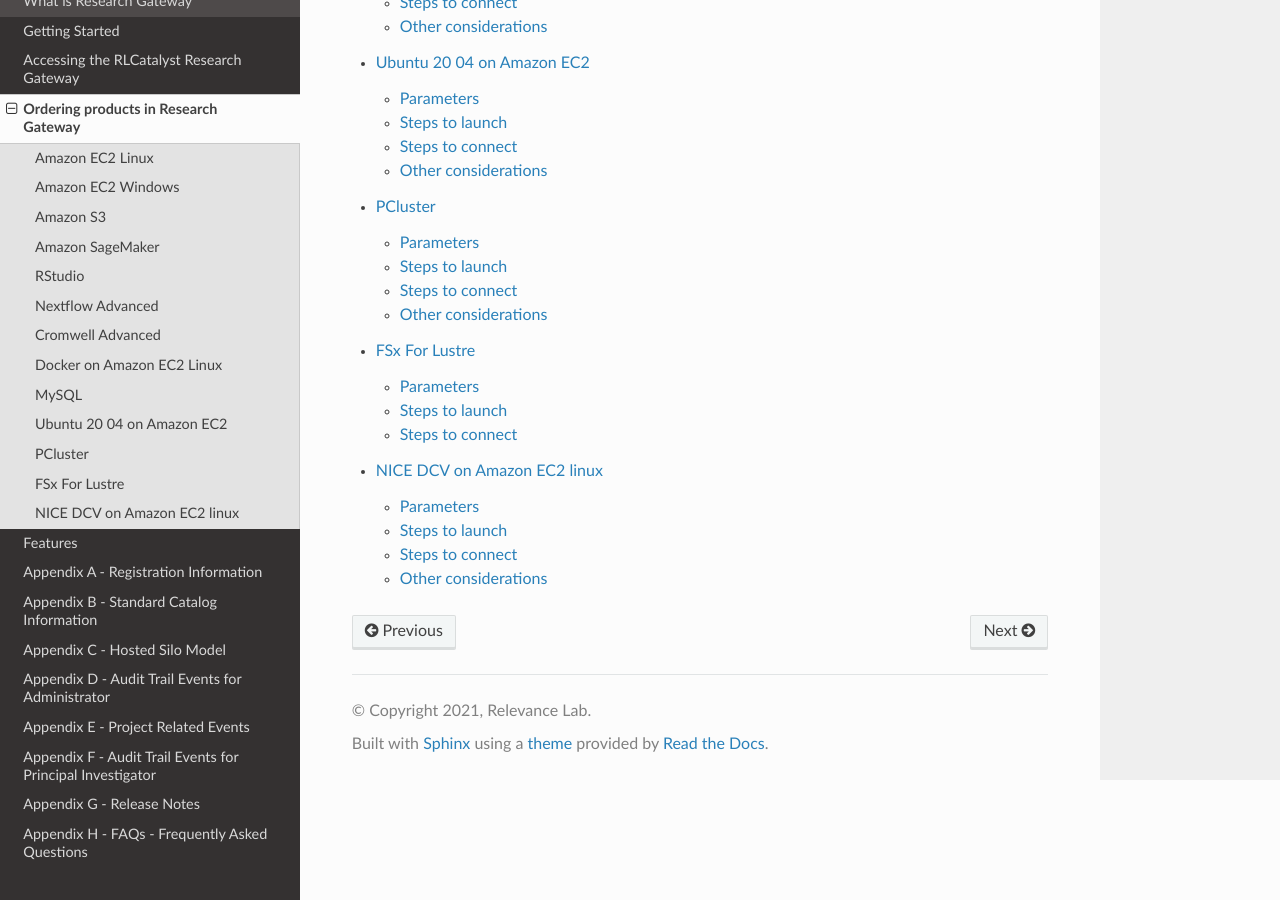
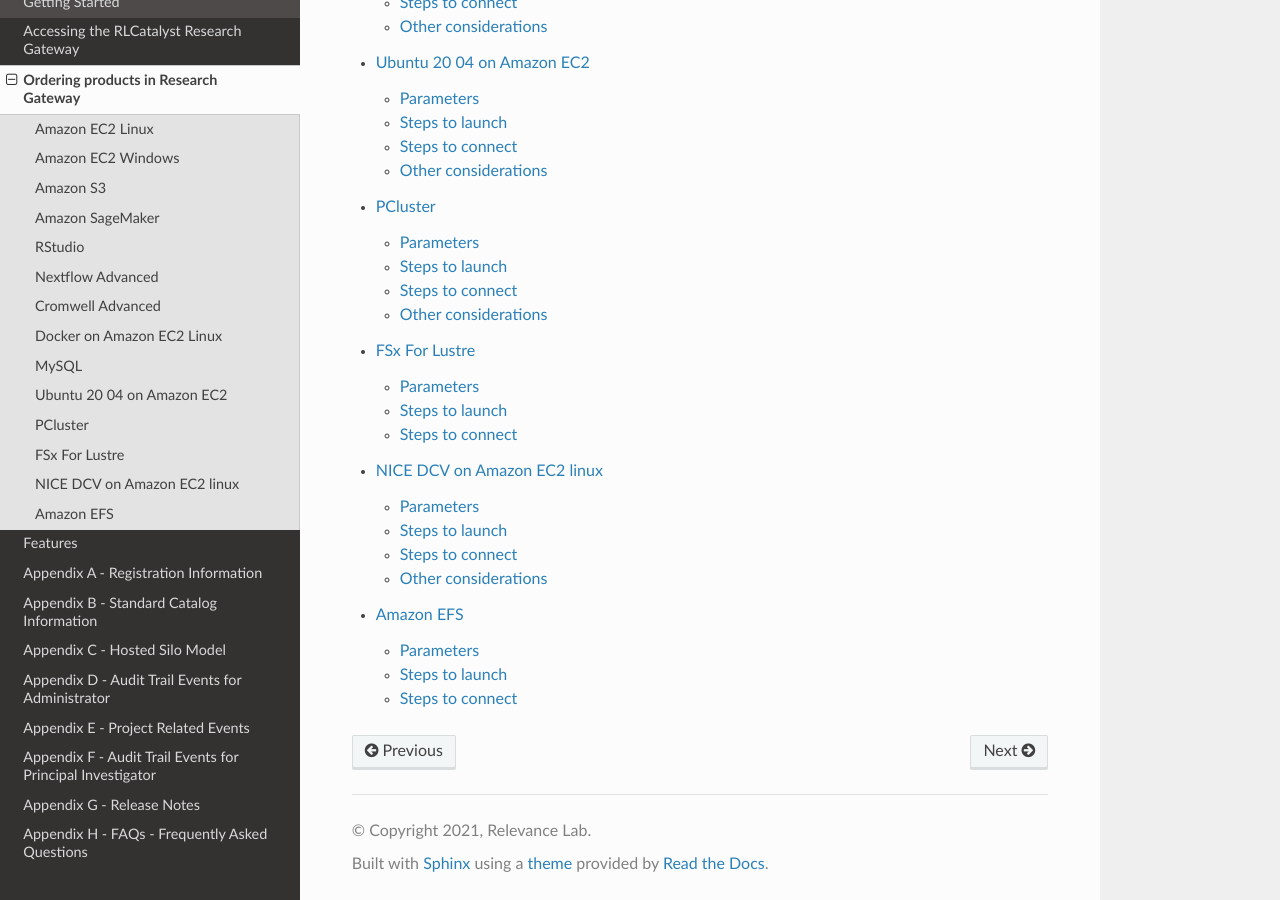
Before and after one commit to RLOpenCatalyst/rg-doc, a Sphinx documentation site: the page built from source/OrderingProducts.rst, in a window 1280 px wide and 900 px high, scrolled down 1453 px. Built offline with Sphinx 7.4.7 and the Read the Docs theme 2.0.0, drawn with Linux system fonts in a browser that asks for light colours; some of the changed lines change nothing that is shown.

Commit message:
Amazon EFS

```diff
--- /dev/null
+++ b/source/AmazonEFS.rst
@@ -0,0 +1,70 @@
+Amazon EFS
+==========
+
+Amazon Elastic File System (Amazon EFS) Product of Research Gateway is a high performance NFS based file-system (Amazon EFS) for computational needs that need high-performance shared storage.
+
+
+Parameters
+-----------
+
+.. list-table::
+   :widths: 50, 50
+   :header-rows: 1
+
+   * - Parameter
+     - Details
+   * - Product Name
+     - Provide a name to help you easily identify this instance of the product. Only alphanumeric characters, dots, hyphens and underscores are allowed. Spaces and special characters are not allowed. Eg: MedicalResearch
+   * - BackupPolicy
+     - Please select BackupPolicy in the drop-down. You can Automatically backup your file system data with AWS Backup using recommended settings. Additional pricing applies.
+   * - VpcId
+     - Please select the ID of the VPC that the file system will be accessible from in the dropdown
+   * - SubnetId
+     - Please select the subnet where to launch the service in the dropdown
+   * - CidrIp
+     - Enter the IP address range that can be used to access the file system.
+   * - TransitionIntoIA
+     - Please select the value in the dropdown. This Migrates files that have not been accessed for a set period of time to the EFS Standard?Infrequent Access (Standard-IA) or One Zone?Infrequent Access (One Zone-IA) storage class, depending on your file system.
+   * - TransitionToPrimaryStorageClass
+     - Please select the value in the dropdown. This  will Automatically move files back to the EFS Standard or EFS One Zone storage classes when the TransitionToPrimaryStorageClass lifecycle policy is set to On first access. This helps to eliminate the risk of unbounded access charges, while providing consistent low latencies.
+   * - PerformanceMode
+     - Please select the value in the dropdown. Amazon EFS delivers more than 10 gibibytes per second (GiBps) of throughput over 500,000 IOPS, and sub-millisecond or low single digit millisecond latencies. General Purpose mode supports up to 35,000 IOPS and has the lowest per-operation latency. File systems with EFS One Zone storage classes always use General Purpose performance mode. Max I/O mode supports 500,000+ IOPS and has higher per-operation latencies when compared to General Purpose mode.
+   * - ThroughputMode
+     - Please select the value in the dropdown. This determines the throughput available to your file system. Bursting Throughput mode is a good fit for traditional applications that have a bursty throughput pattern. In Provisioned Throughput mode, you specify a level of throughput that the file system can drive independent of the file system's size or burst credit balance.
+   * - ProvisionedThroughputInMibps
+     - Please enter The amount of provisioned throughput, measured in MiB/s, for the file system. Valid for file systems using ThroughputMode set to provisioned. Valid range is 1-1024 MiB/s
+   * - Encrypted
+     - Choose to enable encryption of your file system's data at rest. Uses the AWS KMS service key (aws/elasticfilesystem) by default
+   * - KmsKeyId
+     - Provide The ID of the AWS Key Management Service (AWS KMS) key used to encrypt Amazon EFS file system data.
+
+.. image:: images/AmazonEFS_launchform1.png
+
+.. image:: images/AmazonEFS_launchform2.png
+
+.. image:: images/AmazonEFS_launchform3.png
+
+.. image:: images/AmazonEFS_launchform4.png
+
+Steps to launch
+---------------
+
+1. Click on the project on the “My Projects” page.
+2. Navigate to the available products tab
+3. Click the “Launch Now” button on the “Amazon EFS” product card. A product order form will open. Fill the details in the form and click the “Launch Now” button. You will see an Amazon EFS being created. In a few minutes, that product should appear in the “Active” state.
+
+Estimated time to provision - 10 minutes
+
+Steps to connect
+----------------
+
+1. Click on the project on the “My Projects” page.
+2. Navigate to the “My Products” tab
+3. Click on your instance in the My Products view.
+4. You can de-provision the product through the “Terminate” option
+
+.. image:: images/Product_AmazonEFS_ProductDetails.png
+
+`Refer this link to understand how to mount Amazon EFS to an EC2 instance`_
+
+.. _Refer this link to understand how to mount Amazon EFS to an EC2 instance: https://aws.amazon.com/getting-started/hands-on/create-mount-amazon-efs-file-system-on-amazon-ec2-using-launch-wizard/
--- a/source/OrderingProducts.rst
+++ b/source/OrderingProducts.rst
@@ -19,3 +19,4 @@
    PCluster
    FSxForLustre
    NiceDCV
+   AmazonEFS
```
Also changed, not shown: source/images/AmazonEFS_launchform1.png (added), source/images/AmazonEFS_launchform2.png (added), source/images/AmazonEFS_launchform3.png (added), source/images/AmazonEFS_launchform4.png (added), source/images/Product_AmazonEFS_ProductDetails.png (added).
